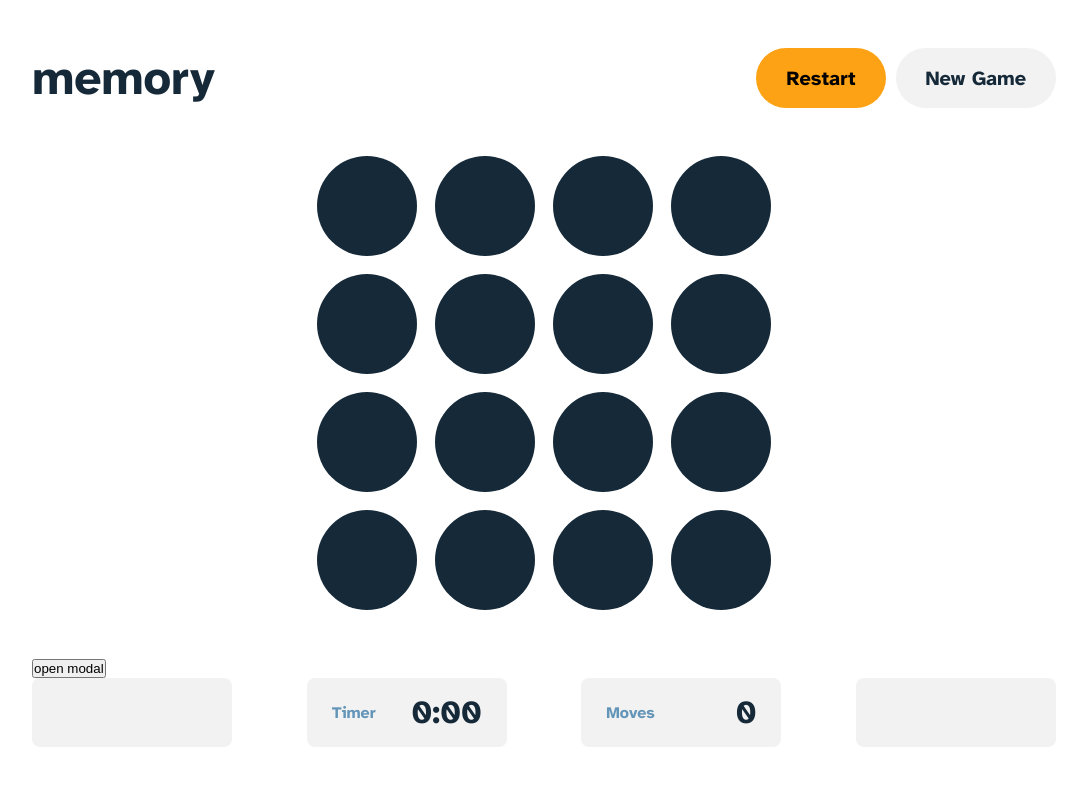
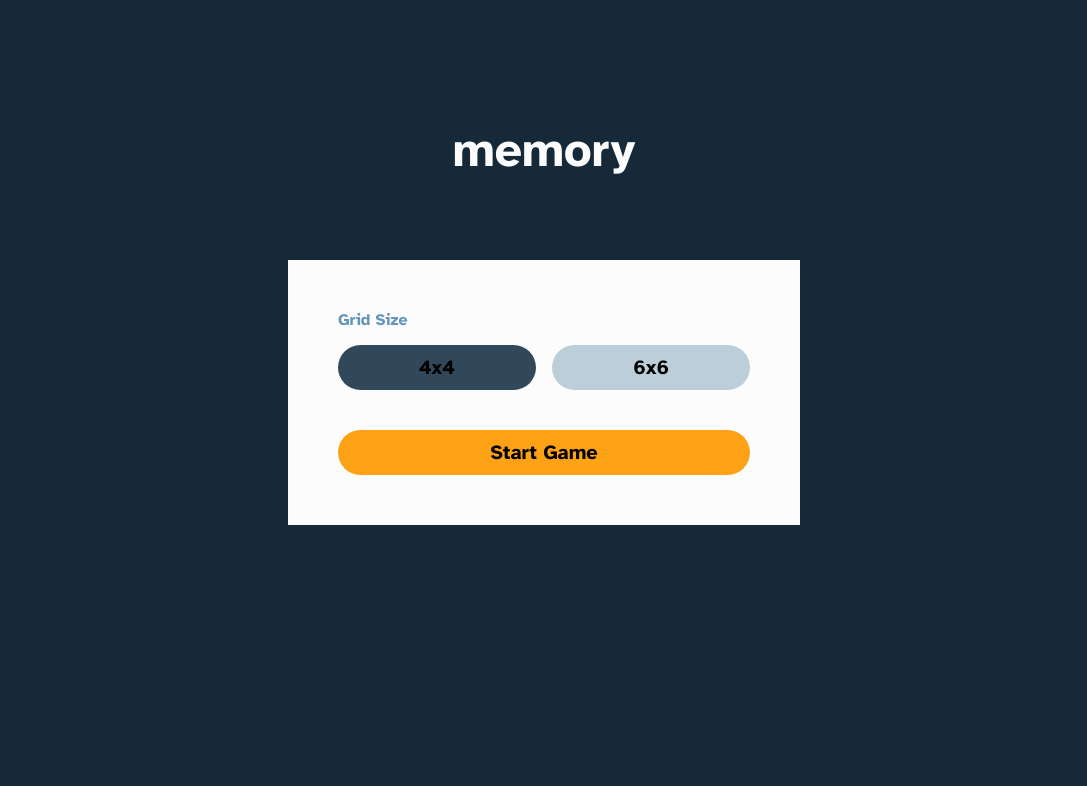
Before and after one commit to yijiuntay/memory-game, a Next.js app: page / in a window 1280 px wide. Both pictures are taken after a click on the button "New Game". Shown: the top 786 px of the page, without its empty margins (96-1183 px from the left). Built offline with nearby package versions, Linux system fonts and the light colour scheme.

Commit message:
added 6x6 grid and settings menu

```diff
--- a/pages/index.js
+++ b/pages/index.js
@@ -6,6 +6,7 @@ import styles from "@/styles/Home.module.css";
 
 export default function Home() {
   const [showMenu, setShowMenu] = useState(false);
+  const [gridSize, setGridSize] = useState(4);
   const [board, setBoard] = useState([]);
   const [flippedItems, setFlippedItems] = useState([]);
   const [matchedItems, setMatchedItems] = useState([]);
@@ -16,7 +17,7 @@ export default function Home() {
 
   const Board = () => {
     return (
-      <div className={styles.board}>
+      <div className={`${styles.board} ${gridSize === 6 ? styles.six : ""}`}>
         {board.map((data, i) => {
           const flipped = flippedItems.includes(i);
           const matched = matchedItems.includes(i);
@@ -24,10 +25,10 @@ export default function Home() {
             <div
               key={i}
               className={`${styles.card} ${
-                flipped || matched ? styles.active : ""
-              } ${matched ? styles.matched : ""} ${
-                gameOver ? styles.gameover : ""
-              }`}
+                gridSize === 6 ? styles.smaller : ""
+              } ${flipped || matched ? styles.active : ""} ${
+                matched ? styles.matched : ""
+              } ${gameOver ? styles.gameover : ""}`}
               onClick={() => onFlip(i)}
             >
               <div className={styles.cardFront}>{data}</div>
@@ -44,16 +45,22 @@ export default function Home() {
 
   // Method to start and stop timer
   const startStopwatch = () => {
+    if (stopwatchRef.current) {
       stopwatchRef.current.startStopwatch();
+    }
   };
 
   const stopStopwatch = () => {
+    if (stopwatchRef.current) {
       stopwatchRef.current.stopStopwatch();
+    }
   };
 
   // Method to reset timer back to 0
   const resetStopwatch = () => {
+    if (stopwatchRef.current) {
       stopwatchRef.current.resetStopwatch();
+    }
   };
 
   const getTime = () => {
@@ -63,13 +70,15 @@ export default function Home() {
   };
 
   const shuffle = () => {
-    const newBoard = [...nums1To8, ...nums1To8]
+    const content = gridSize === 4 ? nums1To8 : nums1To18;
+    const newBoard = [...content, ...content]
       .sort(() => Math.random() - 0.5)
       .map((v) => v);
     setBoard(newBoard);
   };
 
   const initialize = () => {
+    setShowMenu(false);
     shuffle();
     setGameOver(false);
     setFlippedItems([]);
@@ -123,13 +132,23 @@ export default function Home() {
     }
   }
 
-  useEffect(() => {
-    if (matchedItems.length === 16) {
+  function endGame() {
     setGameOver(true);
     stopStopwatch();
     openModal();
   }
-  }, [flips]);
+
+  useEffect(() => {
+    if (gridSize === 4) {
+      if (matchedItems.length === 16) {
+        endGame();
+      }
+    } else {
+      if (matchedItems.length === 36) {
+        endGame();
+      }
+    }
+  }, [matchedItems]);
 
   useEffect(() => {
     initialize();
@@ -143,7 +162,44 @@ export default function Home() {
         <meta name="viewport" content="width=device-width, initial-scale=1" />
         <link rel="icon" href="/favicon.ico" />
       </Head>
-      <main className={styles.main}>
+      <main className={`${styles.main} ${showMenu ? styles.menu : ""}`}>
+        {showMenu ? (
+          <div className={styles.menuContainer}>
+            <span className={`${styles.textWhite} ${styles.textLevel1}`}>
+              memory
+            </span>
+            <div className={styles.settings}>
+              <div className={styles.eachSetting}>
+                <span className={styles.textSecondary}>Grid Size</span>
+                <div className={styles.buttonContainer}>
+                  <button
+                    className={`${styles.button} ${styles.menu} ${
+                      gridSize === 4 ? styles.active : ""
+                    } ${styles.wider}`}
+                    onClick={() => setGridSize(4)}
+                  >
+                    4x4
+                  </button>
+                  <button
+                    className={`${styles.button} ${styles.menu} ${
+                      gridSize === 6 ? styles.active : ""
+                    } ${styles.wider}`}
+                    onClick={() => setGridSize(6)}
+                  >
+                    6x6
+                  </button>
+                </div>
+              </div>
+              <button
+                className={`${styles.button} ${styles.primary}`}
+                onClick={initialize}
+              >
+                Start Game
+              </button>
+            </div>
+          </div>
+        ) : (
+          <>
             <nav className={styles.nav}>
               <span className={styles.textLevel1}>memory</span>
               <div className={styles.navButtonContainer}>
@@ -153,7 +209,10 @@ export default function Home() {
                 >
                   Restart
                 </button>
-            <button className={`${styles.button} ${styles.secondary}`}>
+                <button
+                  className={`${styles.button} ${styles.secondary} ${styles.textPrimary}`}
+                  onClick={() => setShowMenu(true)}
+                >
                   New Game
                 </button>
               </div>
@@ -164,8 +223,6 @@ export default function Home() {
             <button onClick={openModal}>open modal</button>
             {/* footer */}
             <div className={styles.footer}>
-          <div className={styles.footerItem}></div>
-
               <div className={styles.footerItem}>
                 <span className={styles.textSecondary}>Timer</span>
                 <span className={styles.textLevel2}>
@@ -174,10 +231,13 @@ export default function Home() {
               </div>
               <div className={styles.footerItem}>
                 <span className={styles.textSecondary}>Moves</span>
-            <span className={styles.textLevel2}>{Math.floor(flips / 2)}</span>
+                <span className={styles.textLevel2}>
+                  {Math.floor(flips / 2)}
+                </span>
               </div>
-          <div className={styles.footerItem}></div>
             </div>
+          </>
+        )}
       </main>
       <ModalDialog ref={modalRef}>
         <div className={styles.statContainer}>
@@ -212,7 +272,11 @@ export default function Home() {
               Restart
             </button>
             <button
-              className={`${styles.button} ${styles.secondary} ${styles.statButton}`}
+              className={`${styles.button} ${styles.secondary} ${styles.textPrimary} ${styles.statButton}`}
+              onClick={() => {
+                closeModal();
+                setShowMenu(true);
+              }}
             >
               Setup New Game
             </button>
--- a/styles/Home.module.css
+++ b/styles/Home.module.css
@@ -1,6 +1,11 @@
 .main {
   padding: 6vh 10vw;
   height: 100vh;
+
+  &.menu {
+    background-color: var(--text-primary);
+    padding: 15vh 10vw;
+  }
 
   .nav {
     display: flex;
@@ -20,10 +25,11 @@
 
   .footer {
     display: flex;
-    justify-content: space-between;
+    justify-content: center;
+    gap: 2%;
 
     .footerItem {
-      width: 18%;
+      width: 24%;
       min-width: 200px;
       background: var(--button-secondary);
       padding: 15px 25px;
@@ -31,6 +37,38 @@
       display: flex;
       justify-content: space-between;
       align-items: center;
+    }
+  }
+
+  .menuContainer {
+    display: flex;
+    flex-direction: column;
+    gap: 80px;
+    align-items: center;
+
+    .settings {
+      display: flex;
+      flex-direction: column;
+      gap: 40px;
+      width: 50%;
+      background: var(--text-white);
+      padding: 50px;
+
+      .eachSetting {
+        display: flex;
+        flex-direction: column;
+        gap: 15px;
+
+        .buttonContainer {
+          width: 100%;
+          display: flex;
+          justify-content: space-between;
+
+          .wider {
+            width: 48%;
+          }
+        }
+      }
     }
   }
 }
@@ -48,9 +86,29 @@
     background-color: var(--button-primary);
   }
 
+  &.primary:hover {
+    background-color: var(--button-primary-hover);
+  }
+
   &.secondary {
     background-color: var(--button-secondary);
-    color: var(--text-primary);
+  }
+
+  &.secondary:hover {
+    background-color: var(--button-secondary-hover);
+    color: var(--text-white);
+  }
+
+  &.menu {
+    background-color: var(--menu-idle);
+
+    &.active {
+      background-color: var(--menu-active);
+    }
+  }
+
+  &.menu:hover {
+    background-color: var(--menu-hover);
   }
 }
 
@@ -66,6 +124,10 @@
   color: var(--text-secondary);
 }
 
+.textWhite {
+  color: var(--text-white);
+}
+
 .textLevel2 {
   font-size: 32px;
 }
@@ -74,18 +136,25 @@
   display: grid;
   grid-template-columns: repeat(4, 100px); /* Increase card width */
   grid-gap: 18px; /* Increase grid gap */
+
+  &.six {
+    grid-template-columns: repeat(6, 80px); /* Increase card width */
+  }
 }
 
 .card {
   border-radius: 8px; /* Increase border radius */
   text-align: center;
   height: 100px; /* Increase card height */
-  font-size: 48px; /* Adjust font size */
   font-weight: bold;
   position: relative;
   transform-style: preserve-3d;
   transition: all 0.2s;
   user-select: none;
+
+  &.smaller {
+    height: 80px;
+  }
 }
 
 .card.gameover {
```
Lines whose indentation alone changed are shown as unchanged.
